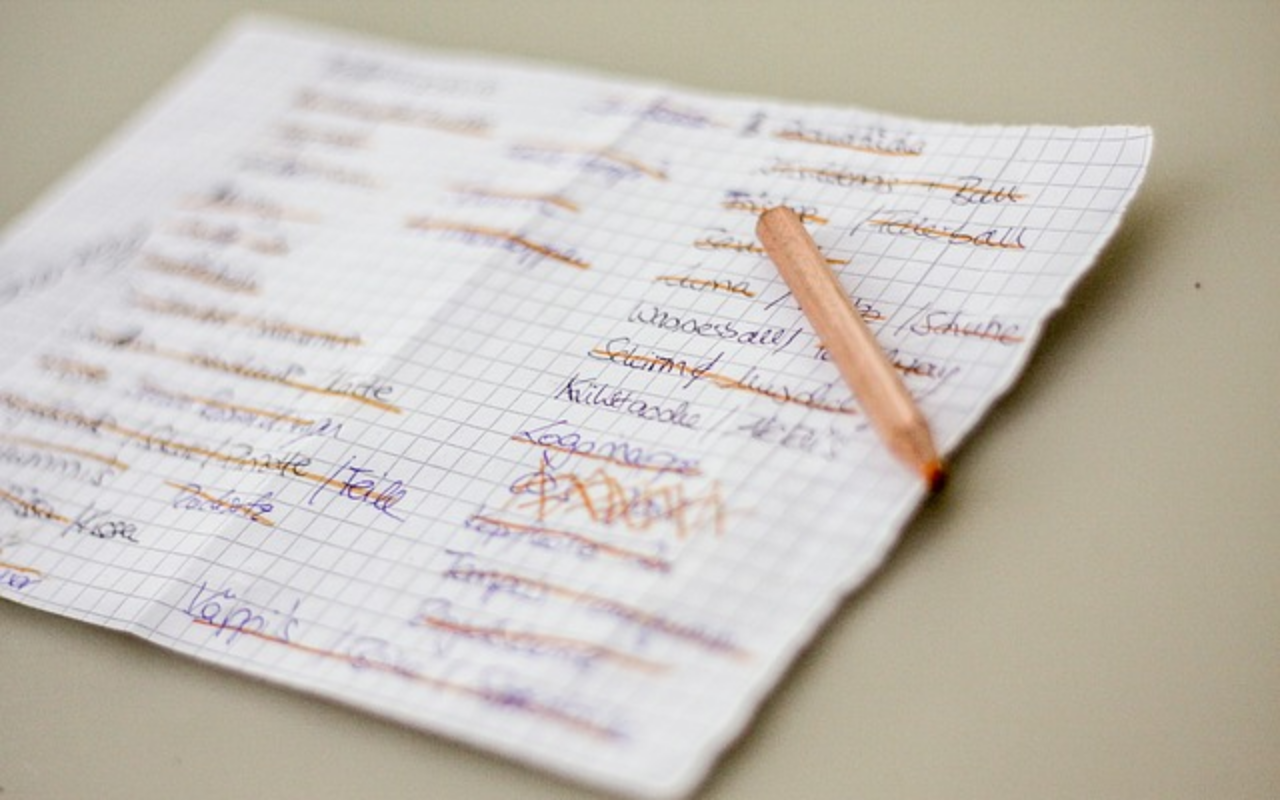
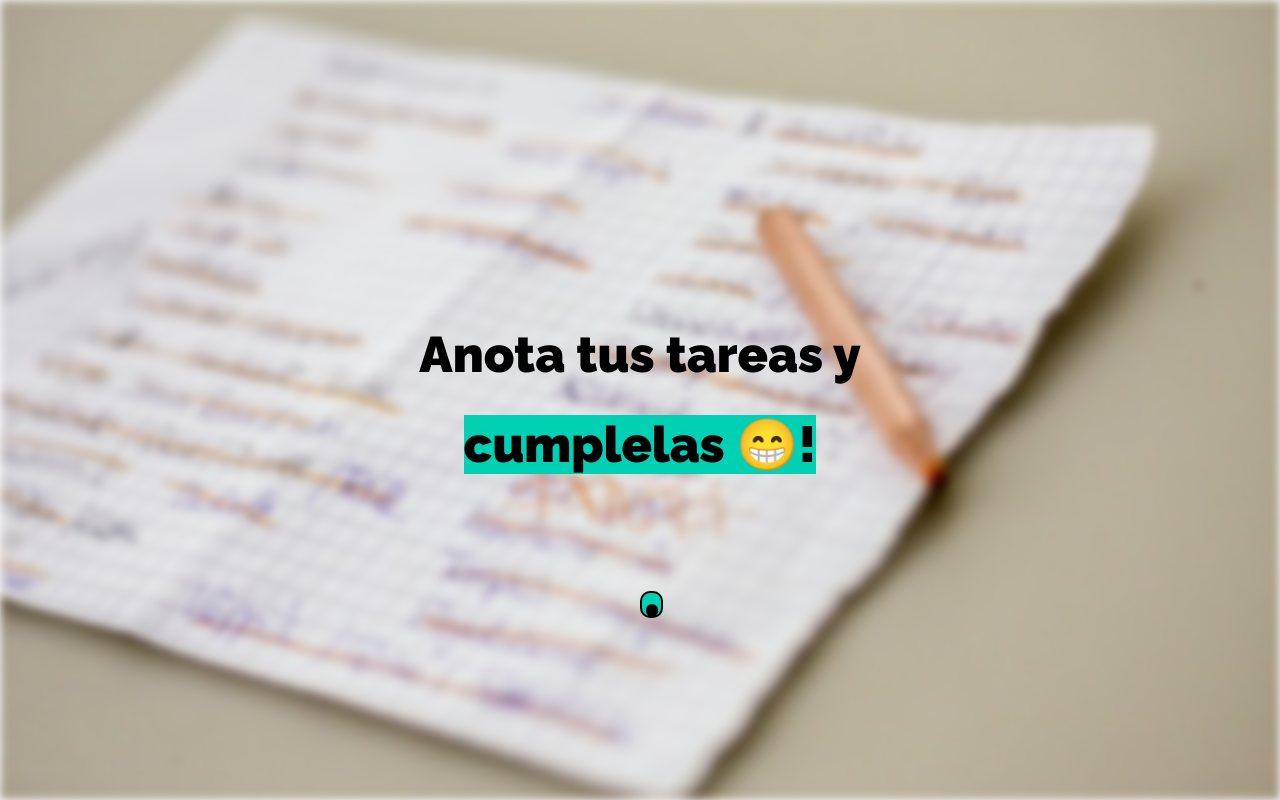
Before and after one commit to cristiandjr/listado_de_tareas_react, a React (Vite) app: page / in a window 1280 px wide. Shown: the top 800 px of the page. Built offline with nearby package versions, Linux system fonts and the light colour scheme.

Commit message:
Se mejora el header, y se divide casi todo el code en components

```diff
--- a/src/App.jsx
+++ b/src/App.jsx
@@ -1,8 +1,12 @@
 import { useEffect, useState } from 'react'
 
+import Header from './components/Header'
+import Buscador from './components/Buscador'
 import Formulario from './components/Formulario'
 import ListaTareas from './components/ListaTareas'
-import Buscador from './components/Buscador'
+import Descarga from './components/Descarga'
+import Testimonios from './components/Testimonios'
+import Footer from './components/Footer'
 
 import './index.css'
 
@@ -60,7 +64,7 @@ function App() {
   return (
     <div className="App" id='inicio'>
 
-      <header className='header'></header>
+      <Header />
 
       <main className="tareas" id='crear'>
         <h2 className="tareas__heading">Seguimiento de Tareas 📝</h2>
@@ -109,81 +113,9 @@ function App() {
         </div>
       </main>
 
-      <section className="descarga" id='descarga'>
-        <div className="descarga__contenedor">
-          <h2 className="descarga__heading">Descarga Lista de Tareas App 📱</h2>
-          <div className="descarga__grid">
-            <div className="descarga__imagen">
-              <img src="/celu.png" alt="Lista de tareas Imagen" />
-            </div>
-            <div className="listado">
-              <div className="listado__elemento">
-                <p>Descarga la app en tu celular para mayor comodidad</p>
-              </div>
-              <div className="listado__elemento">
-                <p>Organiza tu día, semana o mes para cumplir tus metas</p>
-              </div>
-              <div className="listado__elemento">
-                <p>Alarmas personalizadas antes de que venza una fecha</p>
-              </div>
-              <div className="listado__elemento">
-                <p>No necesitas conexión a internet</p>
-              </div>
-              <div className="listado__elemento">
-                <p>Compatible con cualquier Sistema Operativo</p>
-              </div>
-            </div>
-
-          </div>
-        </div>
-      </section>
-
-      <section className="testimonios" id='testimonios'>
-        <div className="testimonios__contenedor">
-          <h2 className="testimonios__heading">Testimonios 🙌</h2>
-          <div className="testimonios__grid">
-            <div className="testimonio">
-              <p className="testimonio__texto">Excelente app de me organiza el día.</p>
-              <p className="testimonio__autor">Denzel Washington</p>
-            </div>
-            <div className="testimonio">
-              <p className="testimonio__texto">La verdad que me cambio el día, es un ayuda de memoria increíble.</p>
-              <p className="testimonio__autor">Bruce Willis</p>
-            </div>
-            <div className="testimonio">
-              <p className="testimonio__texto">Desde que descargue la app me siento mas cómodo.</p>
-              <p className="testimonio__autor">Christian Bale</p>
-            </div>
-            <div className="testimonio">
-              <p className="testimonio__texto">Lastima no conocer antes esta app!, excelente!.</p>
-              <p className="testimonio__autor">Keanu Reeves</p>
-            </div>
-            <div className="testimonio">
-              <p className="testimonio__texto">Que comodo se me hace el día.</p>
-              <p className="testimonio__autor">Tom Cruise</p>
-            </div>
-          </div>
-        </div>
-      </section>
-
-      <footer className="footer">
-        <div className="footer__contenedor">
-          <div className="footer__grid">
-            <div className="footer__logo">
-              <img src="/footer_logo.png" alt="Logo Footer" />
-            </div>
-            <div className="footer__web">
-              <a href="http://cristiandjr.com" target="_blank">Creado por cristiandjr</a>
-            </div>
-            <nav className="navegacion">
-              <a href="#inicio">Home</a>
-              <a href="#crear">Crea tu lista de Tareas</a>
-              <a href="#descarga">Descarga la app</a>
-              <a href="#testimonios">Testimonios</a>
-            </nav>
-          </div>
-        </div>
-      </footer>
+      <Descarga />
+      <Testimonios />
+      <Footer />
 
     </div>
   )
--- /dev/null
+++ b/src/components/Descarga.jsx
@@ -0,0 +1,37 @@
+
+
+const Descarga = () => {
+
+    return (
+        <section className="descarga" id='descarga'>
+        <div className="descarga__contenedor">
+          <h2 className="descarga__heading">Descarga Lista de Tareas App 📱</h2>
+          <div className="descarga__grid">
+            <div className="descarga__imagen">
+              <img src="/celu.png" alt="Lista de tareas Imagen" />
+            </div>
+            <div className="listado">
+              <div className="listado__elemento">
+                <p>Descarga la app en tu celular para mayor comodidad</p>
+              </div>
+              <div className="listado__elemento">
+                <p>Organiza tu día, semana o mes para cumplir tus metas</p>
+              </div>
+              <div className="listado__elemento">
+                <p>Alarmas personalizadas antes de que venza una fecha</p>
+              </div>
+              <div className="listado__elemento">
+                <p>No necesitas conexión a internet</p>
+              </div>
+              <div className="listado__elemento">
+                <p>Compatible con cualquier Sistema Operativo</p>
+              </div>
+            </div>
+
+          </div>
+        </div>
+      </section>
+    )
+}
+
+export default Descarga
--- /dev/null
+++ b/src/components/Footer.jsx
@@ -0,0 +1,27 @@
+
+
+const Footer = () => {
+
+    return (
+        <footer className="footer">
+        <div className="footer__contenedor">
+          <div className="footer__grid">
+            <div className="footer__logo">
+              <img src="/footer_logo.png" alt="Logo Footer" />
+            </div>
+            <div className="footer__web">
+              <a href="http://cristiandjr.com" target="_blank">Creado por cristiandjr</a>
+            </div>
+            <nav className="navegacion">
+              <a href="#inicio">Home</a>
+              <a href="#crear">Crea tu lista de Tareas</a>
+              <a href="#descarga">Descarga la app</a>
+              <a href="#testimonios">Testimonios</a>
+            </nav>
+          </div>
+        </div>
+      </footer>
+    )
+}
+
+export default Footer
--- /dev/null
+++ b/src/components/Header.jsx
@@ -0,0 +1,21 @@
+
+
+const Header = () => {
+
+    return (
+        <header className='header'>
+            <div className="header__contenedor">
+                <h1>Anota tus tareas y <span>cumplelas 😁!</span></h1>
+                <div class="scroll-down">
+                    <a href="#crear" class="mouse-wrapper">
+                        <span class="mouse">
+                            <span class="wheel"></span>
+                        </span>
+                    </a>
+                </div>
+            </div>
+        </header>
+    )
+}
+
+export default Header
--- /dev/null
+++ b/src/components/Testimonios.jsx
@@ -0,0 +1,34 @@
+
+
+const Testimonios = () => {
+
+    const testimonios = [
+        {usuario: 'Denzel Washington', comment: 'Excelente app de me organiza el día.'},
+        {usuario: 'Bruce Willis', comment: 'La verdad que me cambio el día, es un ayuda de memoria increíble.'},
+        {usuario: 'Christian Bale', comment: 'Desde que descargue la app me siento mas cómodo.'},
+        {usuario: 'Keanu Reeves', comment: 'Lastima no conocer antes esta app!, excelente!.'},
+        {usuario: 'Tom Cruise', comment: 'Que comodo se me hace el día.'},
+    ]
+
+    return (
+        <section className="testimonios" id='testimonios'>
+            <div className="testimonios__contenedor">
+                <h2 className="testimonios__heading">Testimonios 🙌</h2>
+                <div className="testimonios__grid">
+
+                    {
+                        testimonios.map((testimonio, index) => (
+                            <div className="testimonio" key={index}>
+                                <p className="testimonio__texto">{testimonio.comment}</p>
+                                <p className="testimonio__autor">{testimonio.usuario}</p>
+                            </div>
+                        ))
+                    }
+
+                </div>
+            </div>
+        </section>
+    )
+}
+
+export default Testimonios
--- a/src/index.css
+++ b/src/index.css
@@ -51,18 +51,120 @@ img {
     text-align: center;
     margin-bottom: 2rem;
 }
-
+::-webkit-scrollbar {
+    display: none;
+}
+::scrollbar {
+    display: none;
+}
 /* ===== header */
 .header {
-    height: 100vh;
-    background-image: url(../src/assets/header.jpg);
-    background-repeat: no-repeat;
-    background-attachment: fixed;
+    color: black;
+    margin: 0;
+    padding: 0;
+    perspective: 1px;
+    transform-style: preserve-3d;
+    height: 100%;
+    width: 100%;
+    overflow-y: scroll;
+    overflow-x: hidden;
+
+}
+.header__contenedor {
+    box-sizing: border-box;
+    min-height: 100vh;
+    position: relative;
+    transform-style: inherit;
+    width: 100vw;
+    text-align: center;
+}
+.header__contenedor h1 {
+    margin: 0;
+    position: absolute;
+    top: 50%;
+    left: 50%;
+    transform: translate(-50%, -50%);
+}
+.header__contenedor,
+.header__contenedor:before {
+    background: 50% 50% / cover;
+}
+.header__contenedor::before {
+    content: "";
+    position: absolute;
+    top: 0;
+    left: 0;
+    right: 0;
+    bottom: 0;
+    display: block;
+    background: url(/src/assets/header.jpg);
     background-size: cover;
+    transform-origin: center center 0;
+    transform: translateZ(-1px) scale(2);
+    z-index: -1;
+    min-height: 100vh;
+    backdrop-filter: blur(-101px);
+    filter: blur(5px);
+}
+.header__contenedor span {
+    background-color: #00d1b4;
+}
+.scroll-down {
+    position: absolute;
+    bottom: 8rem;
+    left: 0;
+    width: 100%;
+}
+@media (min-width: 768px) {
+    .scroll-down  {
+        bottom: 18rem;
+    }
 }
 
+.mouse-wrapper {
+    font-size: 1.2rem;
+    display: block;
+    margin: auto;
+    max-width: 0%;
+    text-align: center;
+}
+.mouse {
+    border: 2px solid black;
+    display: block;
+    height: 2.75rem;
+    width: 2.25rem;
+    margin: auto;
+    border-radius: 1rem;
+    position: relative;
+}
+.mouse .wheel {
+    background-color: black;
+    border-radius: 1rem;
+    width: 1.25rem;
+    height: 1.25rem;
+    position: absolute;
+    top: 0.5rem;
+    left: 20%;
+    display: block;
+    animation: wheel 1s linear infinite;
+}
+@keyframes wheel {
+    0% {
+        top: 29%;
+    }
+    15% {
+        top: 50%;
+    }
+    50% {
+        top: 50%;
+    }
+    100% {
+        top: 29%;
+    }
+}
 /* ===== tareas */
 .tareas {
+    z-index: 2;
     margin-top: 3rem;
     margin-bottom: 5rem;
 }
```
